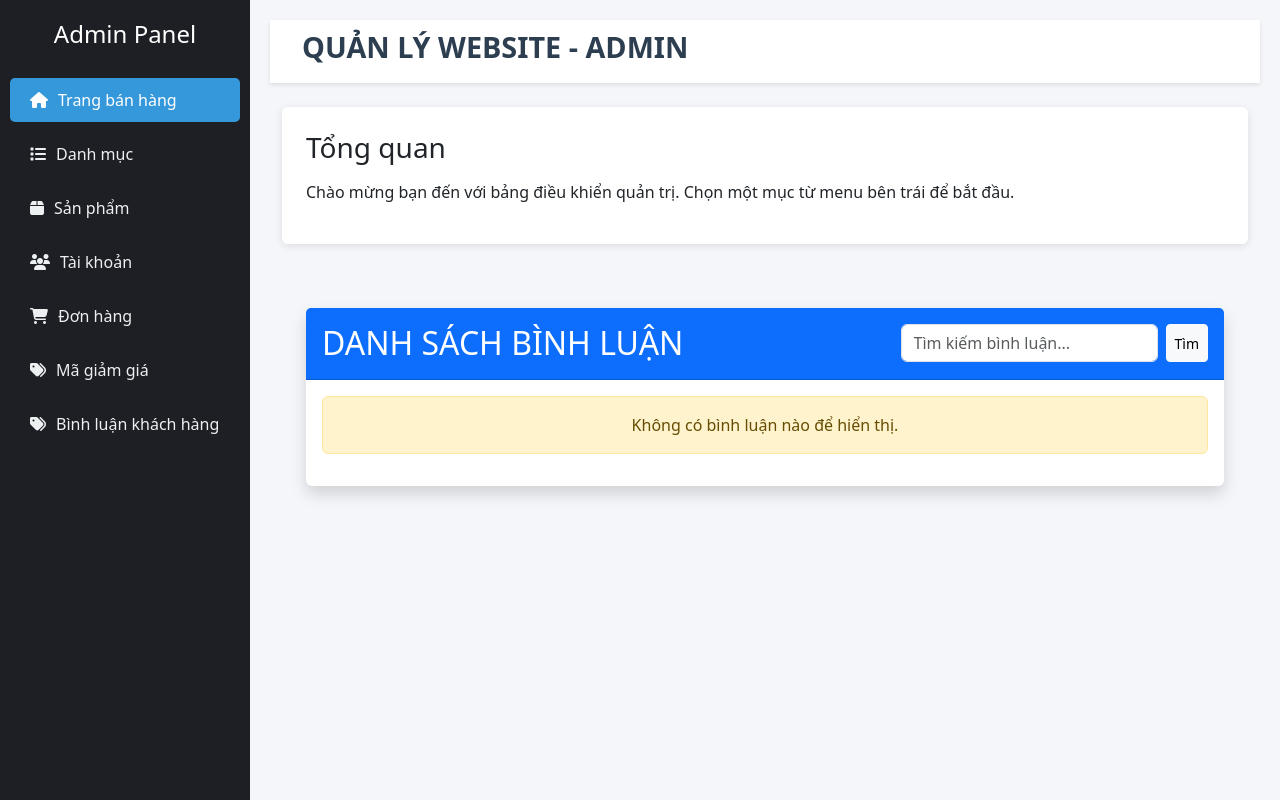
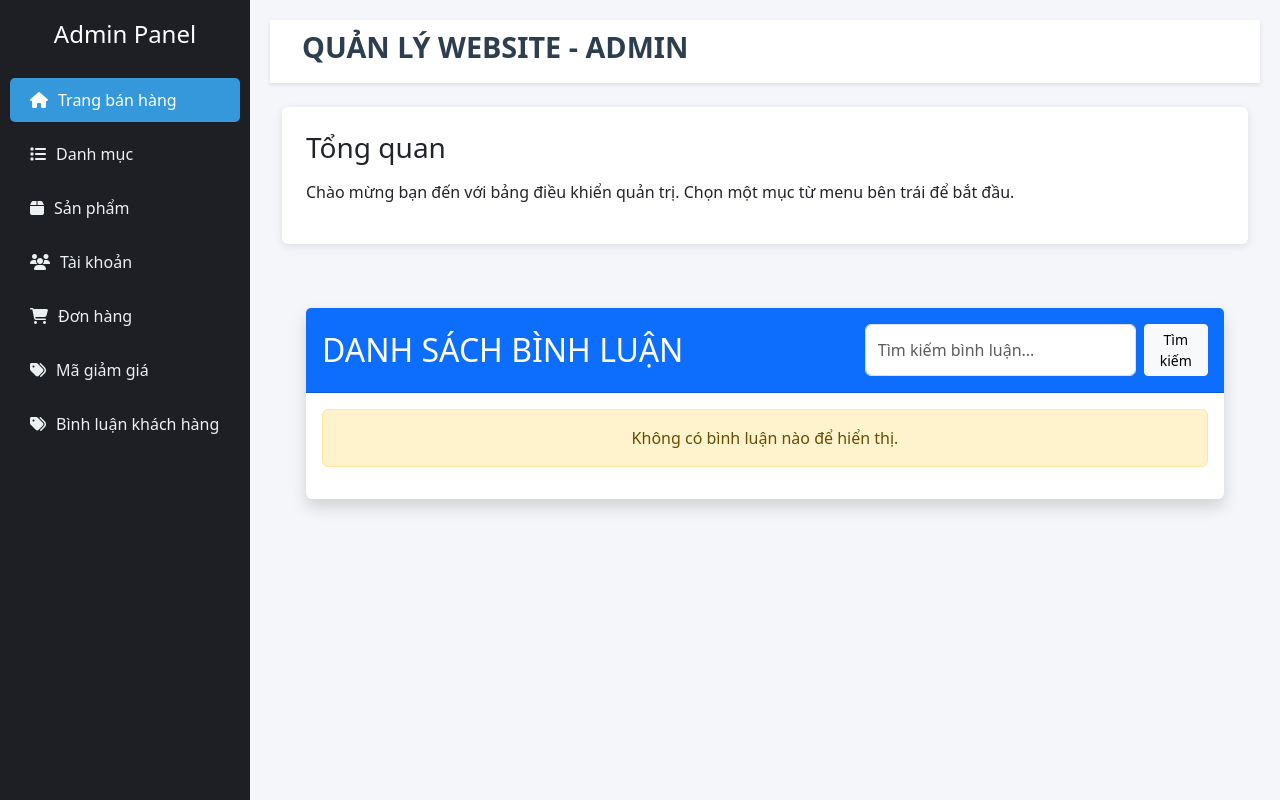
Before and after one commit to vhgdev/DUAN1, a PHP site: page /DUAN1/views/admin/comment/list.php in a window 1280 px wide. Run offline with PHP 8.4, Linux system fonts and the light colour scheme; some libraries are stand-ins or nearby versions.

Commit message:
thay doi linh tinh

```diff
--- a/controllers/SearchController.php
+++ b/controllers/SearchController.php
@@ -1,5 +1,6 @@
 <?php
 class SearchController {
+
     public function search(){
         $keyword = $_GET['keyword'] ?? '';
         $products = (new Product)->searchProductName($keyword);
--- a/views/admin/comment/list.php
+++ b/views/admin/comment/list.php
@@ -10,7 +10,7 @@
                         <form action="<?= ADMIN_URL . '?ctl=index' ?>" method="GET" class="d-flex">
                             <input type="hidden" name="ctl" value="index">
                             <input type="text" name="keyword" class="form-control me-2" placeholder="Tìm kiếm bình luận..." id="searchInput" value="<?= htmlspecialchars($keyword ?? '') ?>">
-                            <button type="submit" class="btn btn-light btn-sm">Tìm</button>
+                            <button type="submit" class="btn btn-light btn-sm">Tìm kiếm</button>
                         </form>
                     </div>
                 </div>
```
Also changed, not shown: controllers/admin/AdminProductController.php (+11 -10 lines), controllers/admin/DashboardController.php (+0 -8 lines), controllers/HomeController.php (indentation only), controllers/admin/AdminCommentController.php (indentation only), models/Rating.php (added), views/admin/categories/edit.php (line endings or trailing spaces).
